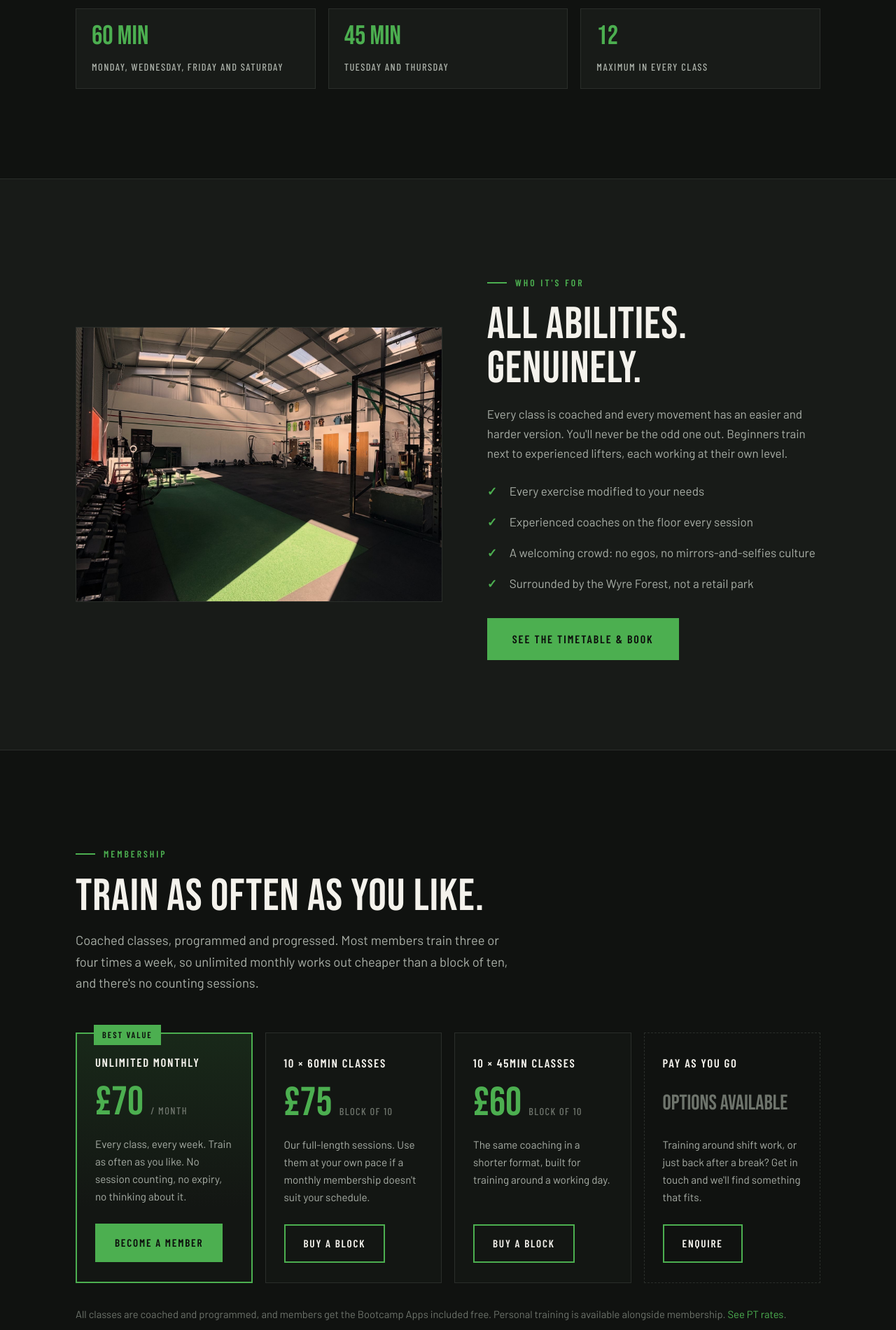
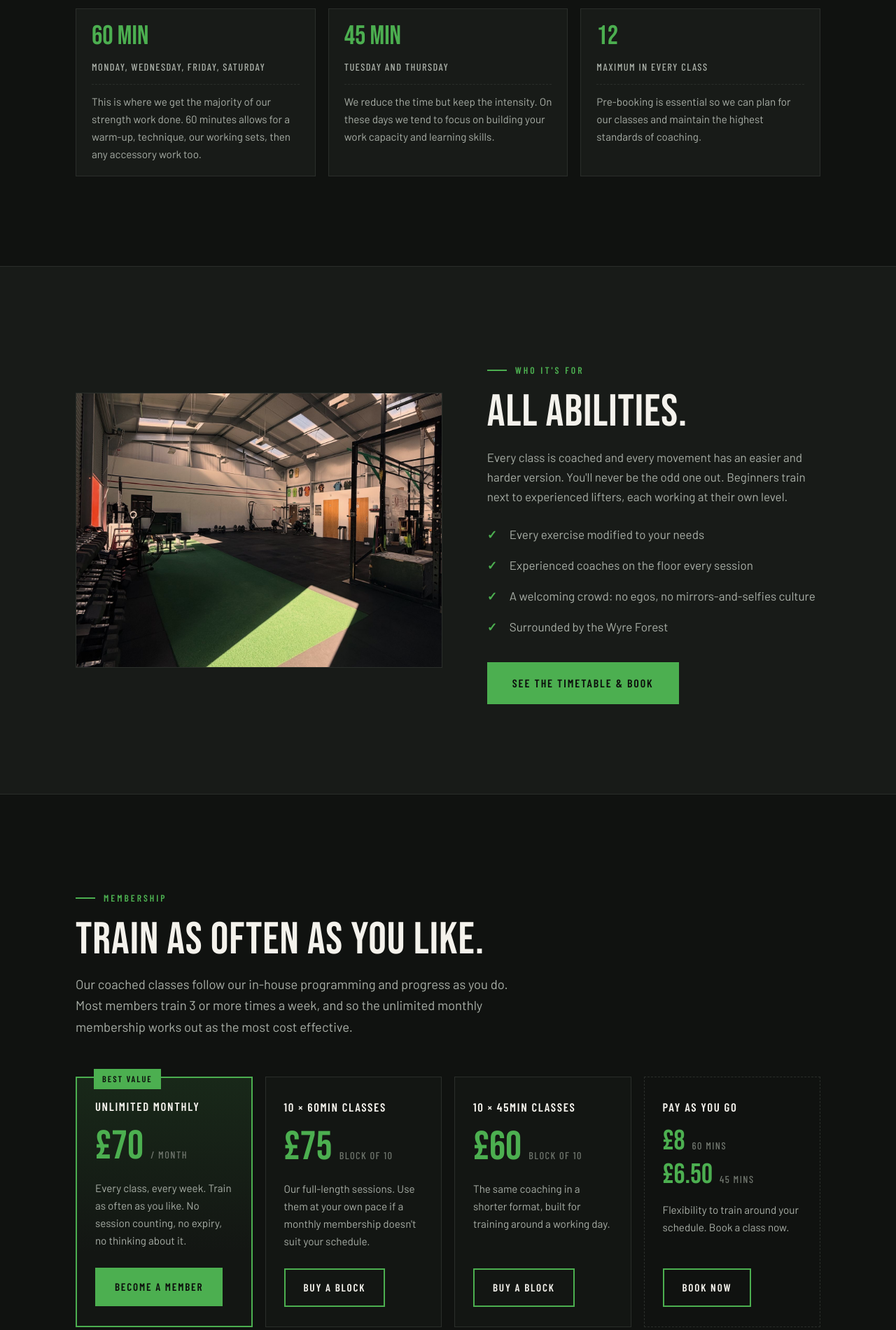
Before and after one commit to chrispinnerpt-a11y/bewdley-bootcamp-site, a plain HTML site: page classes.html in a window 1280 px wide. Shown: the part 1660-3560 px from the top of the page at 70% size. Drawn offline with Linux system fonts and the light colour scheme.

Commit message:
Copy edits: homepage sections, classes page, published pay-as-you-go prices
Homepage
- Pillars heading: "Your fitness made simple." with new intro
- Pricing intro rewritten
- Pay As You Go card now shows £8 (60 mins) / £6.50 (45 mins) with a
  Book now button to the Booking tab
- PT block: "with Chris Pinner or another coach on the team"
- Apps section: new intro, Track and Recipes described separately,
  "3 new meals every month"

Classes page
- Class length blocks expanded with a description each
- "All abilities." (dropped "Genuinely"); dropped "not a retail park"
- Pricing block matches the homepage

Booking page
- Rates board and page description show the pay-as-you-go prices

Co-Authored-By: Claude Fable 5.2 <noreply@anthropic.com>
Claude-Session: https://claude.ai/code/session_01MoHeyy8ZLicMuroFoeztRj

```diff
--- a/classes.html
+++ b/classes.html
@@ -79,9 +79,18 @@
       </article>
     </div>
     <div class="fact-row">
-      <div class="fact reveal"><strong>60 min</strong><span>Monday, Wednesday, Friday and Saturday</span></div>
-      <div class="fact reveal"><strong>45 min</strong><span>Tuesday and Thursday</span></div>
-      <div class="fact reveal"><strong>12</strong><span>Maximum in every class</span></div>
+      <div class="fact reveal">
+        <strong>60 min</strong><span>Monday, Wednesday, Friday, Saturday</span>
+        <p>This is where we get the majority of our strength work done. 60 minutes allows for a warm-up, technique, our working sets, then any accessory work too.</p>
+      </div>
+      <div class="fact reveal">
+        <strong>45 min</strong><span>Tuesday and Thursday</span>
+        <p>We reduce the time but keep the intensity. On these days we tend to focus on building your work capacity and learning skills.</p>
+      </div>
+      <div class="fact reveal">
+        <strong>12</strong><span>Maximum in every class</span>
+        <p>Pre-booking is essential so we can plan for our classes and maintain the highest standards of coaching.</p>
+      </div>
     </div>
   </div>
 </section>
@@ -93,13 +102,13 @@
     </div>
     <div class="band-copy reveal">
       <p class="eyebrow">Who it's for</p>
-      <h2>All abilities. Genuinely.</h2>
+      <h2>All abilities.</h2>
       <p>Every class is coached and every movement has an easier and harder version. You'll never be the odd one out. Beginners train next to experienced lifters, each working at their own level.</p>
       <ul class="checklist">
         <li>Every exercise modified to your needs</li>
         <li>Experienced coaches on the floor every session</li>
         <li>A welcoming crowd: no egos, no mirrors-and-selfies culture</li>
-        <li>Surrounded by the Wyre Forest, not a retail park</li>
+        <li>Surrounded by the Wyre Forest</li>
       </ul>
       <div class="btn-row">
         <a class="btn btn-solid" href="booking.html">See the timetable &amp; book</a>
@@ -115,7 +124,7 @@
     <div class="pricing-head">
       <p class="eyebrow">Membership</p>
       <h2>Train as often as you like.</h2>
-      <p class="pricing-intro">Coached classes, programmed and progressed. Most members train three or four times a week, so unlimited monthly works out cheaper than a block of ten, and there's no counting sessions.</p>
+      <p class="pricing-intro">Our coached classes follow our in-house programming and progress as you do. Most members train 3 or more times a week, and so the unlimited monthly membership works out as the most cost effective.</p>
     </div>
 
     <div class="pricing-grid">
@@ -148,9 +157,10 @@
       <!-- PAYG -->
       <article class="pricing-card pricing-card--payg">
         <h3>Pay As You Go</h3>
-        <p class="pricing-amount pricing-amount--text">Options available</p>
-        <p class="pricing-copy">Training around shift work, or just back after a break? Get in touch and we'll find something that fits.</p>
-        <a class="btn btn-ghost pricing-btn" href="contact.html">Enquire</a>
+        <p class="pricing-amount pricing-amount--pair">£8<span>60 mins</span></p>
+        <p class="pricing-amount pricing-amount--pair">£6.50<span>45 mins</span></p>
+        <p class="pricing-copy">Flexibility to train around your schedule. Book a class now.</p>
+        <a class="btn btn-ghost pricing-btn" href="booking.html">Book now</a>
       </article>
 
     </div>
--- a/css/style.css
+++ b/css/style.css
@@ -533,10 +533,9 @@ h4 { font-family: var(--cond); font-weight: 600; text-transform: uppercase;
 
 /* Pay as you go — present, not pushed */
 .pricing-card--payg { background: transparent; border-style: dashed; }
-.pricing-amount--text {
-  font-size: clamp(1.6rem, 2.6vw, 1.9rem); color: var(--faint);
-  min-height: clamp(3rem, 5vw, 3.6rem); align-items: center;
-}
+/* Two prices in one card (pay as you go: 60 and 45 minute classes) */
+.pricing-amount--pair { font-size: clamp(2.1rem, 3.4vw, 2.5rem); margin-bottom: 8px; }
+.pricing-amount--pair + .pricing-copy { margin-top: 10px; }
 
 .pricing-footnote { margin-top: 32px; font-size: 0.92rem; color: var(--faint); }
 
@@ -654,6 +653,8 @@ h4 { font-family: var(--cond); font-weight: 600; text-transform: uppercase;
 .fact { border: 1px solid var(--line); background: var(--carbon); padding: 20px 22px 18px; }
 .fact strong { display: block; font-family: var(--display); font-weight: 400; font-size: 2.4rem; line-height: 1; color: var(--green); margin-bottom: 8px; }
 .fact span { font-family: var(--cond); font-weight: 500; text-transform: uppercase; letter-spacing: 0.1em; font-size: 0.9rem; color: var(--mist); }
+.fact p { font-size: 0.95rem; color: var(--mist); margin-top: 12px; padding-top: 12px; border-top: 1px dashed var(--line); }
+.fact-row { align-items: stretch; }
 
 /* ---------- Club badge ---------- */
 /* Footer: the badge stands in for the text wordmark. */
@@ -669,3 +670,6 @@ h4 { font-family: var(--cond); font-weight: 600; text-transform: uppercase;
   background: url("../images/badge.png") center / contain no-repeat;
   opacity: 0.06;
 }
+
+/* Bold text inside copy blocks reads in the heading colour */
+.band-copy strong, .split strong { color: var(--bone); font-weight: 600; }
```
Also changed, not shown: booking.html (+4 -3 lines), index.html (+13 -10 lines), personal-training.html (+1 -1 lines), 1 other file.
